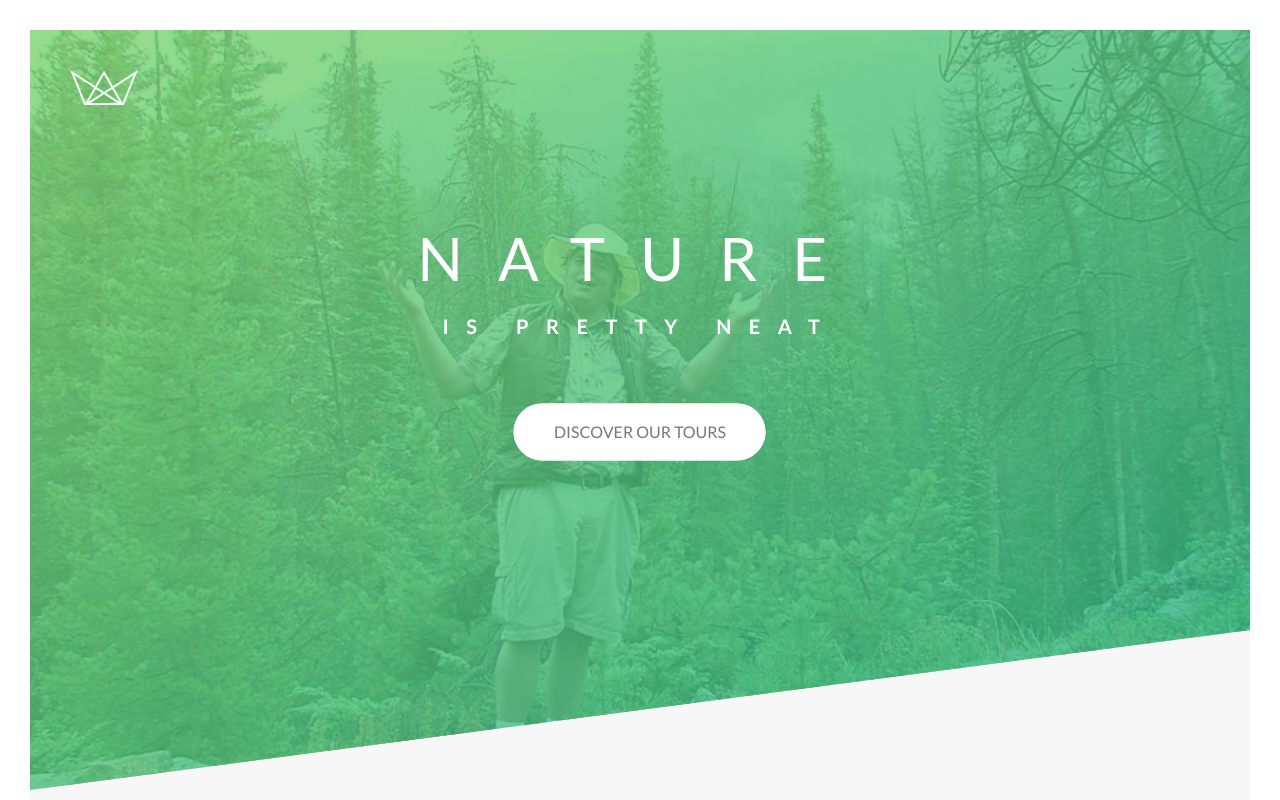
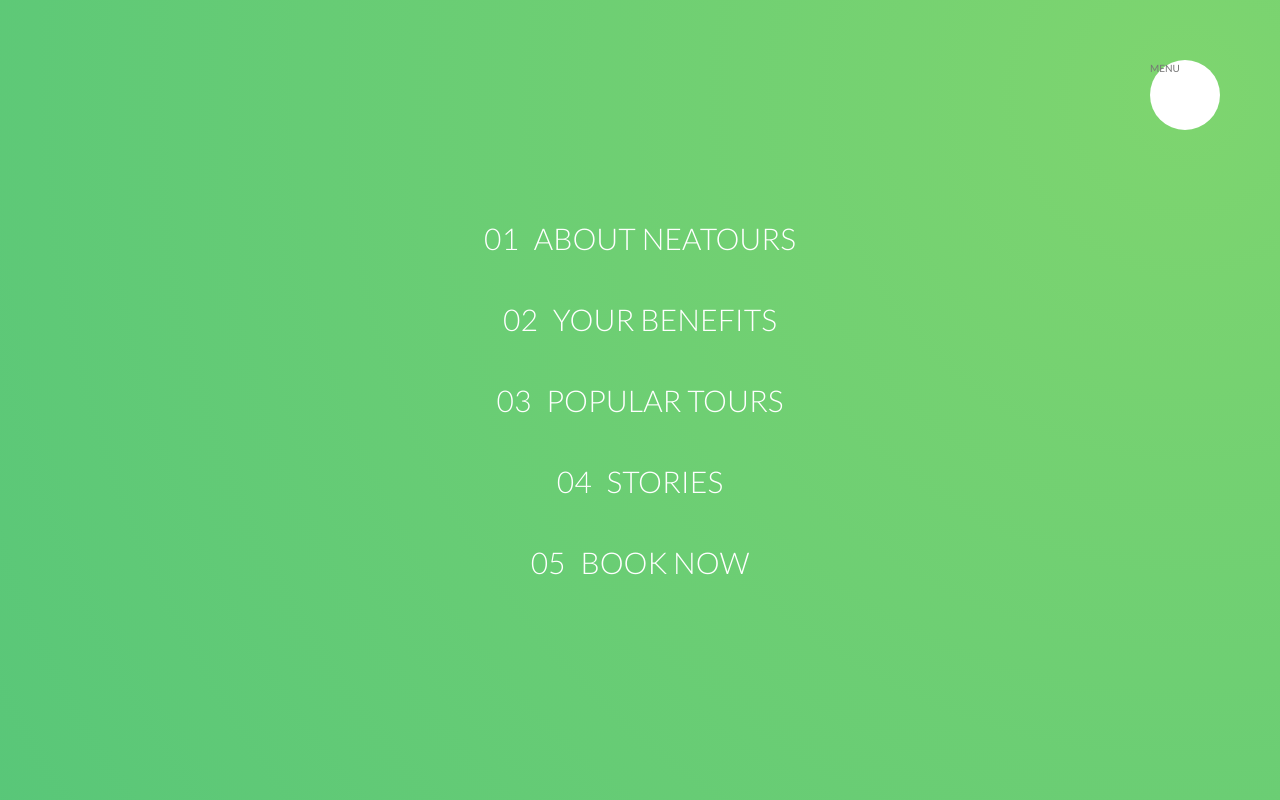
Before and after one commit to khenbest/Neatours, a website: page index.html in a window 1280 px wide. Shown: the top 800 px of the page. Drawn offline with Linux system fonts and the light colour scheme.

Commit message:
nav first step

```diff
--- a/index.html
+++ b/index.html
@@ -12,6 +12,23 @@
         <title>Neatours |  Neat tours for neat people</title>
     </head>
     <body>
+        <div class="nav">
+            <input type="checkbox" name="nav__checkbox" id="nav-toggle">
+            <label for="nav-toggle" class="nav__button">MENU</label>
+            <div class="nav__background">&nbsp;</div>
+
+            <nav class="nav__nav">
+                <ul class="nav__list">
+                    <li class="nav__item"><a href="#" class="nav__link"><span>01</span>About Neatours</a></li>
+                    <li class="nav__item"><a href="#" class="nav__link"><span>02</span>Your Benefits</a></li>
+                    <li class="nav__item"><a href="#" class="nav__link"><span>03</span>Popular Tours</a></li>
+                    <li class="nav__item"><a href="#" class="nav__link"><span>04</span>Stories</a></li>
+                    <li class="nav__item"><a href="#" class="nav__link"><span>05</span>Book Now</a></li>
+
+                </ul>
+            </nav>
+        </div>
+
         <header class="header">
            <div class="header__logo-box">
                <img class="header__logo grow" src="./img/logo/logo-white.png" alt="Natours Logo">
--- a/sass/abstracts/_mixins.scss
+++ b/sass/abstracts/_mixins.scss
@@ -4,6 +4,12 @@
        display: table;
        clear: both;
    }
+}
+@mixin center {
+    position: absolute;
+    top: 50%;
+    left: 50%;
+    transform: translate(-50%, -50%);
 }
 @mixin gradient-clip {
     display: inline-block;
--- a/sass/base/_base.scss
+++ b/sass/base/_base.scss
@@ -1,6 +1,6 @@
 *,
 *::after,
-*::before, {
+*::before {
   margin: 0;
   padding: 0;
   box-sizing: inherit;
--- /dev/null
+++ b/sass/layout/_nav.scss
@@ -0,0 +1,72 @@
+.nav{
+    &__checkbox{
+        display: none;
+    }
+    &__button{
+        background-color: $white;
+        height: 7rem;
+        width: 7rem;
+        position: fixed;
+        top: 6rem;
+        right: 6rem;
+        border-radius: 50%;
+        z-index: 2000;
+    }
+    &__background{
+        height: 6rem;
+        width: 6rem;
+        border-radius: 50%;
+        position: fixed;
+        top: 6.5rem;
+        right: 6.5rem;
+        background-image: radial-gradient($primary-light, $primary-dark);
+        z-index: 1000;
+
+        transform: scale(75);
+    }
+    &__nav {
+        height: 100vh;
+        width: 100%;
+        position: fixed;
+        top: 0;
+        right: 0;
+        z-index: 1500;
+    }
+    &__list {
+        @include center;
+        list-style: none;
+        text-align: center;
+    }
+    &__item {
+        margin: 1rem;
+    }
+    &__link {
+        &:link,
+        &:visited{
+            display: inline-block;
+            padding: 1rem 2rem;
+
+            font-size: 3rem;
+            font-weight: 300;
+            color: $white;
+            text-decoration: none;
+            text-transform: uppercase;
+
+            background-image: linear-gradient(120deg, transparent 0%, transparent 50%, $white 50%);
+            background-size: 250%;
+            transition: all .4s;
+            span {
+                margin-right: 1.5rem;
+                display: inline-block;
+            }
+        }
+        &:hover,
+        &:active {
+            background-position: 100%;
+            color: $primary;
+            transform: translateX(0.5rem);
+        }
+
+    }
+
+}
--- a/sass/main.scss
+++ b/sass/main.scss
@@ -18,6 +18,7 @@
 @import "layout/header";
 @import "layout/grid";
 @import "layout/footer";
+@import "layout/nav";
 
 
 
```
Also changed, not shown: css/style.css.
